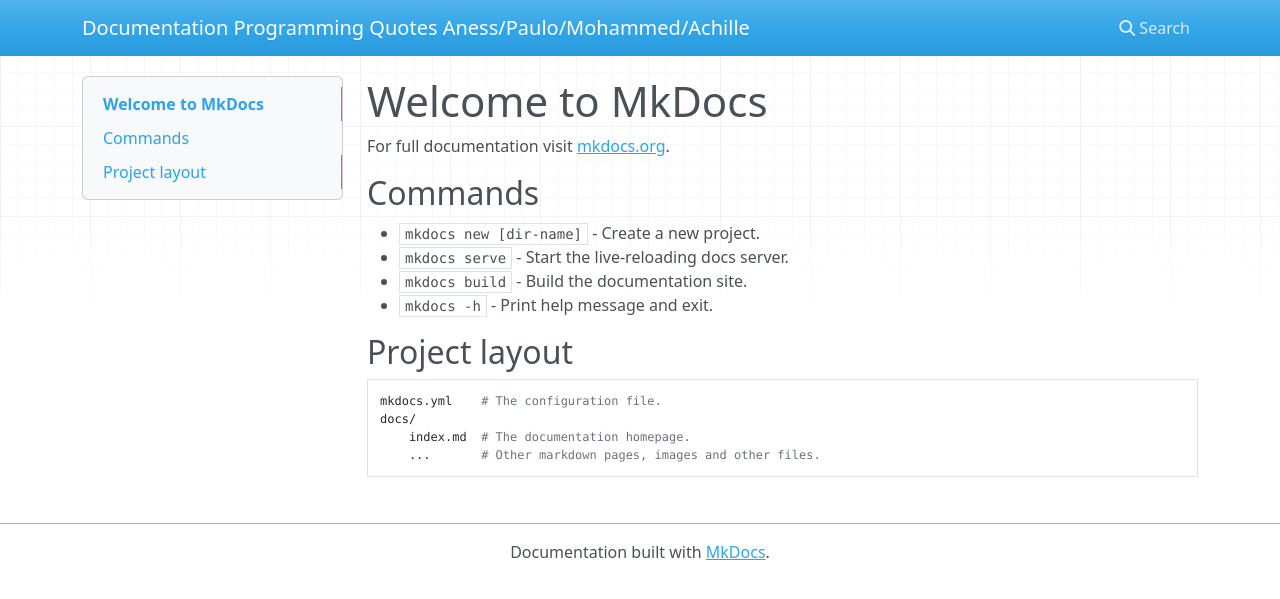
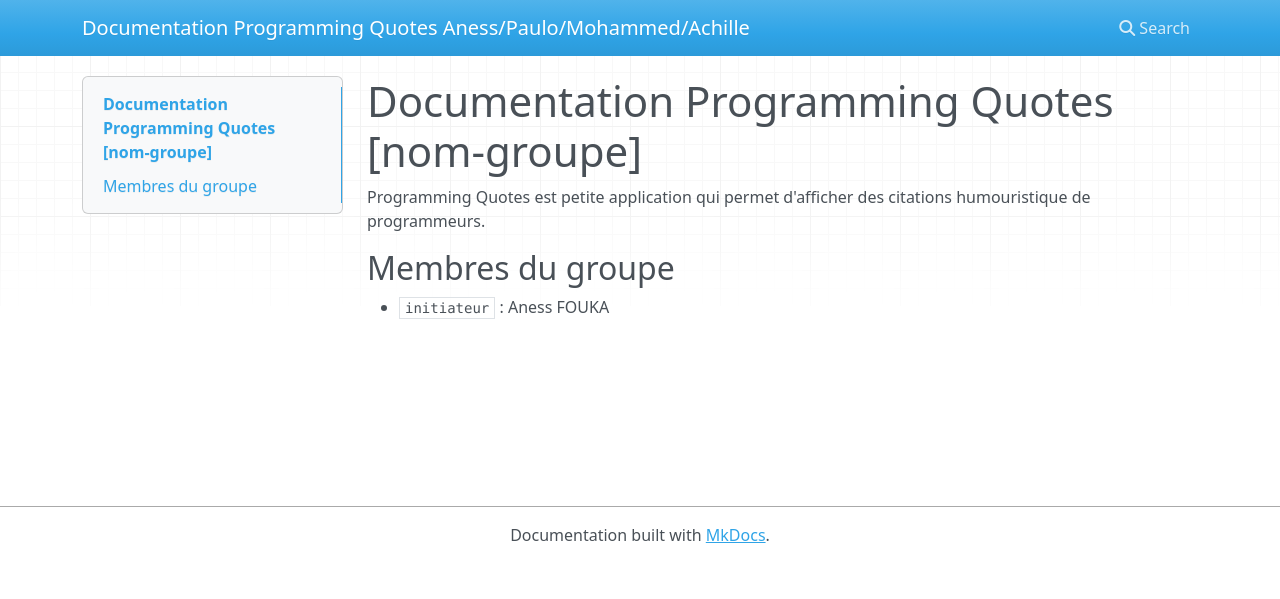
Before and after one commit to efrei-git/quotes-docs-aness-mohammed-paulo-achille, an MkDocs documentation site: the page built from docs/index.md, in a window 1280 px wide. Shown: the top 599 px of the page. Built offline with MkDocs 1.6.1, drawn with Linux system fonts in a browser that asks for light colours; nearby versions of some CDN libraries.

Commit message:
Update index.md

```diff
--- a/docs/index.md
+++ b/docs/index.md
@@ -1,17 +1,7 @@
-# Welcome to MkDocs
+# Documentation Programming Quotes [nom-groupe]
 
-For full documentation visit [mkdocs.org](https://www.mkdocs.org).
+Programming Quotes est petite application qui permet d'afficher des citations humouristique de programmeurs.
 
-## Commands
+## Membres du groupe
 
-* `mkdocs new [dir-name]` - Create a new project.
-* `mkdocs serve` - Start the live-reloading docs server.
-* `mkdocs build` - Build the documentation site.
-* `mkdocs -h` - Print help message and exit.
-
-## Project layout
-
-    mkdocs.yml    # The configuration file.
-    docs/
-        index.md  # The documentation homepage.
-        ...       # Other markdown pages, images and other files.
+- `initiateur` : Aness FOUKA
```
